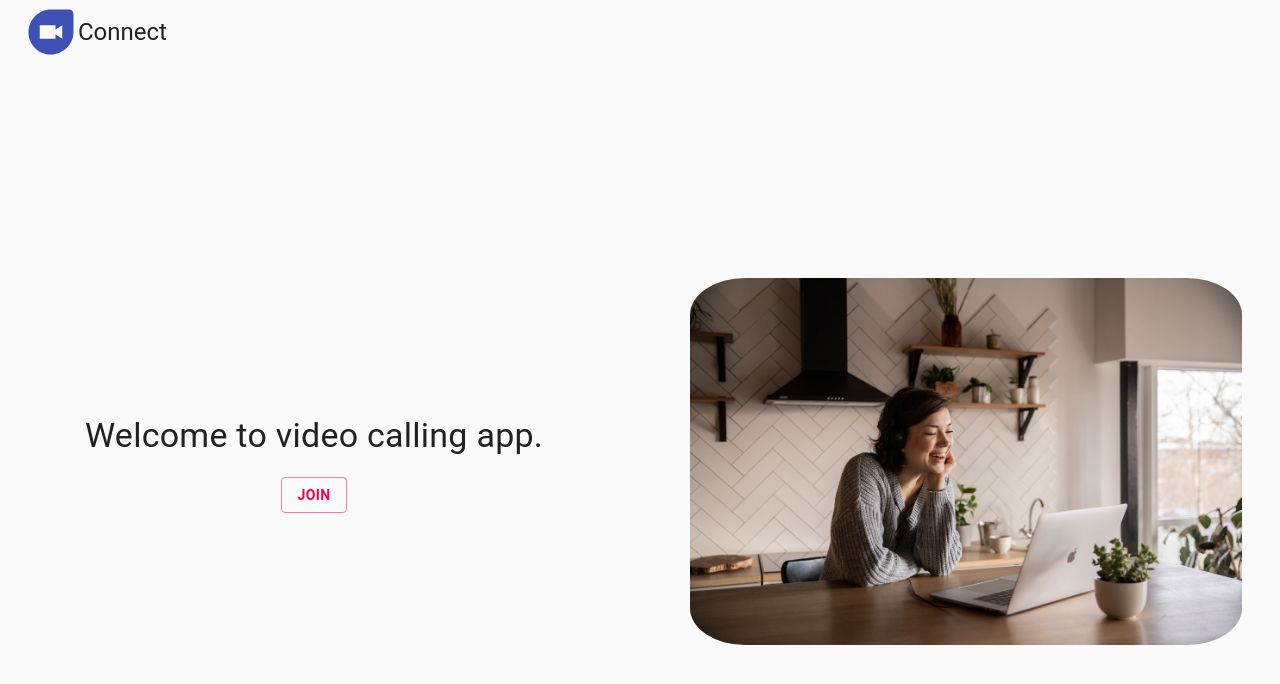
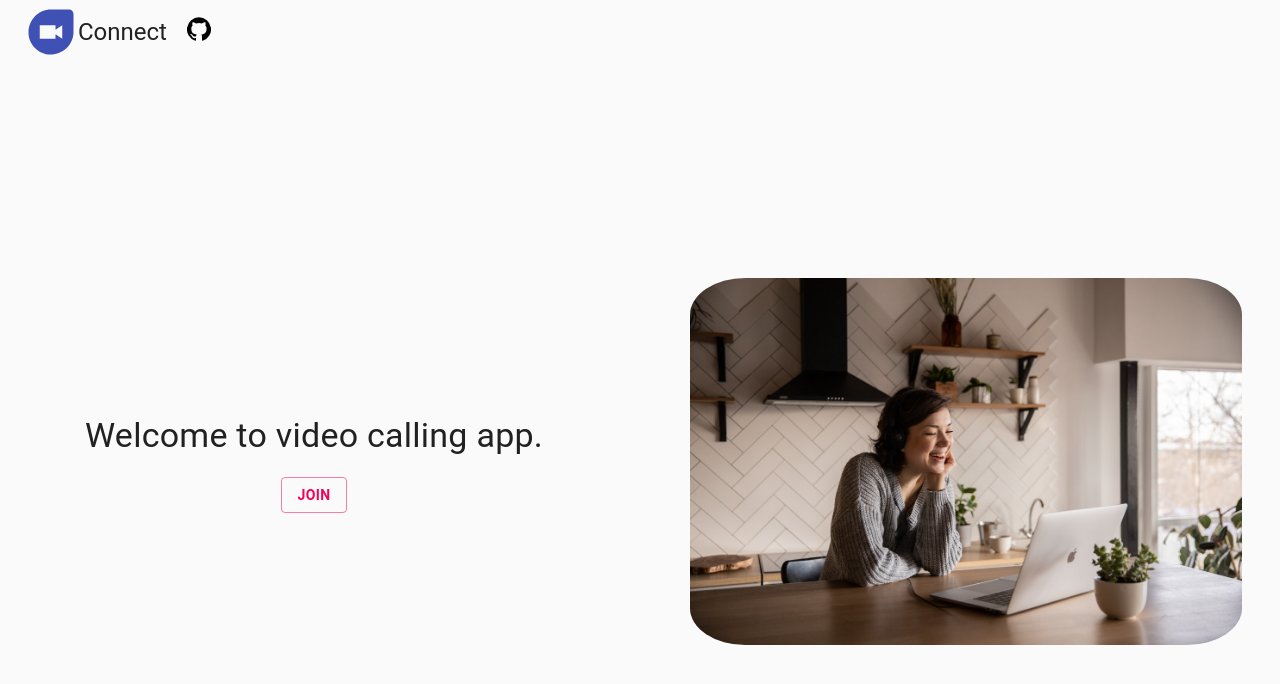
Before and after one commit to knowankit/video-calling-app, a React (Create React App) app in the folder ui/: page / in a window 1280 px wide. Shown: the top 684 px of the page. Built offline with nearby package versions, Linux system fonts and the light colour scheme; no server answers.

Commit message:
fix: add git link

```diff
--- a/ui/src/components/navigation/index.js
+++ b/ui/src/components/navigation/index.js
@@ -7,10 +7,14 @@ import CssBaseline from "@material-ui/core/CssBaseline";
 import useScrollTrigger from "@material-ui/core/useScrollTrigger";
 import DuoIcon from "@material-ui/icons/Duo";
 import { makeStyles } from "@material-ui/core/styles";
-
+import GitHubIcon from "@material-ui/icons/GitHub";
 const useStyles = makeStyles(theme => ({
   logo: {
     fontSize: "54px"
+  },
+  link: {
+    color: "black",
+    marginLeft: "20px"
   }
 }));
 
@@ -49,7 +53,15 @@ export default function ElevateAppBar(props) {
         <AppBar color="transparent">
           <Toolbar>
             <DuoIcon color="primary" className={styles.logo} />
+
             <Typography variant="h5">Connect</Typography>
+
+            <a
+              href="https://github.com/knowankit/video-calling-app"
+              className={styles.link}
+            >
+              <GitHubIcon />
+            </a>
           </Toolbar>
         </AppBar>
       </ElevationScroll>
```
